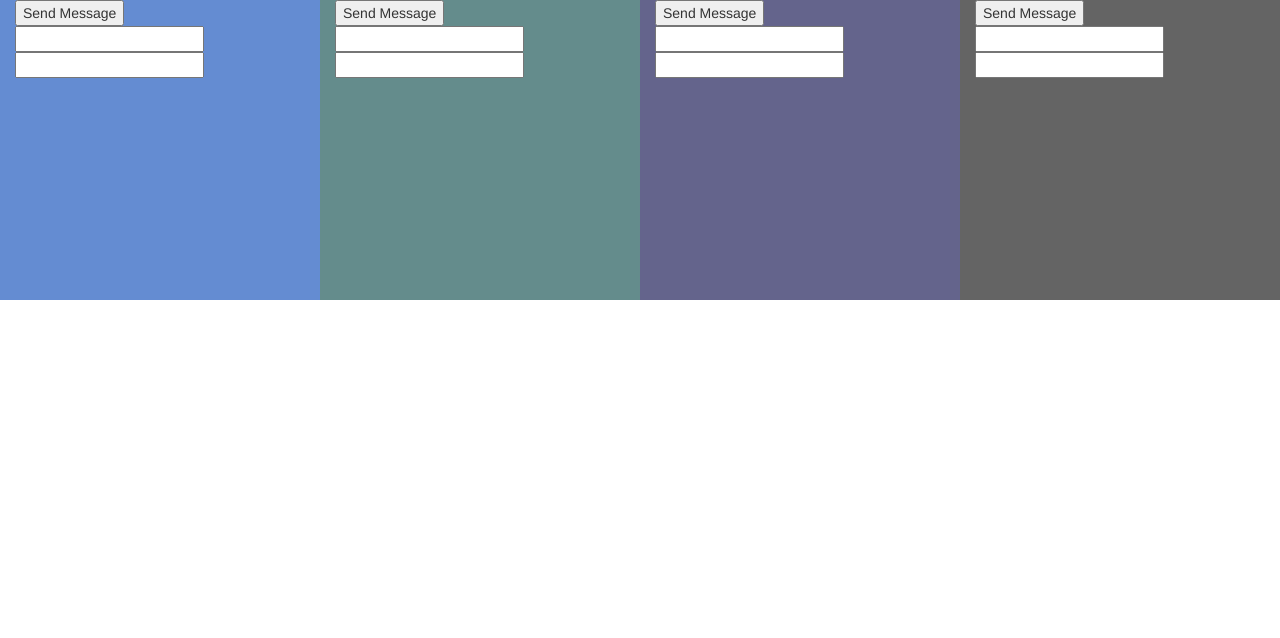
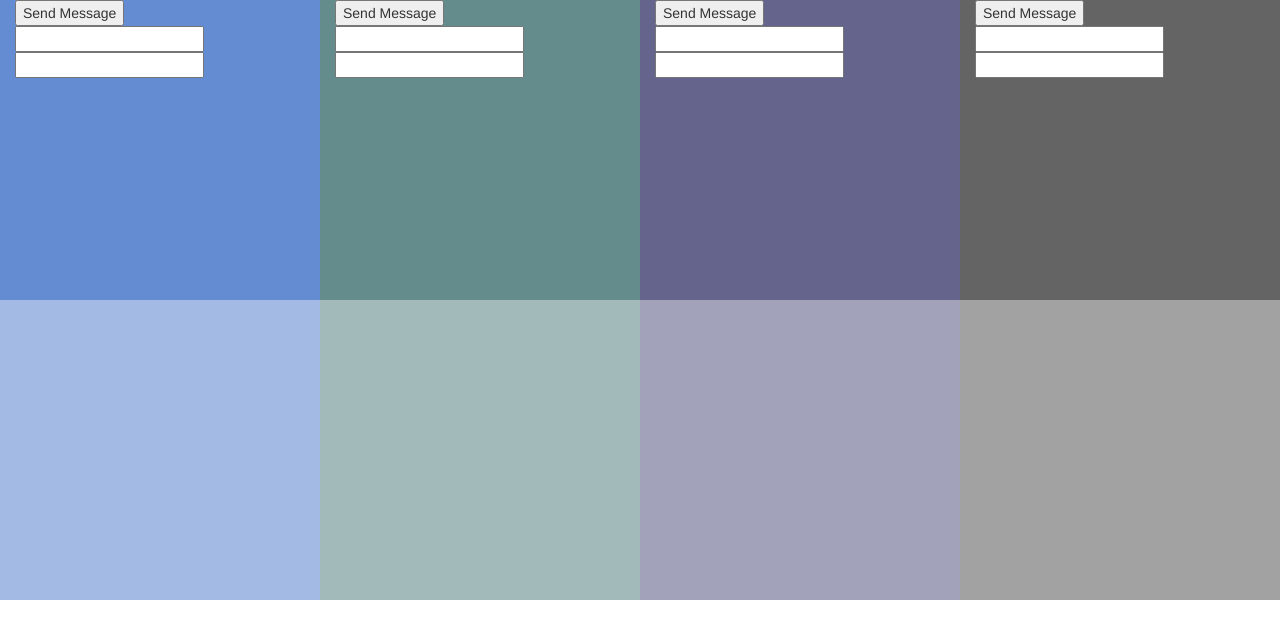
Before and after one commit to markrivasrobertson/phaseOneGame, a plain HTML site: page index.html in a window 1280 px wide. Drawn offline with nearby package versions, Linux system fonts and the light colour scheme.

Commit message:
Added DOM manipulation to print messages in the message receptacles

```diff
--- a/index.html
+++ b/index.html
@@ -61,6 +61,12 @@
         </form> -->
       </div>
     </div>
+    <div class="messagesContainer col-md-12">
+      <div class="col-md-3 playerOneMessages messages" id="player1Messages"></div>
+      <div class="col-md-3 playerTwoMessages messages" id="player2Messages"></div>
+      <div class="col-md-3 playerThreeMessages messages" id="player3Messages"></div>
+      <div class="col-md-3 playerFourMessages messages" id="player4Messages"></div>
+    </div>
     <script type="text/javascript" src="message.js"></script>
     <script type="text/javascript" src="player.js"></script>
     <script type="text/javascript" src="index.js"></script>
--- a/index.js
+++ b/index.js
@@ -10,6 +10,15 @@ function setup() {
 }
 setup();
 
+function printMessage(num, rec, mes) {
+  const location = document.getElementById(`player${rec}Messages`);
+  console.log(location);
+  const newMessage = document.createElement('div');
+  console.log(newMessage);
+  newMessage.innerHTML = `Player ${num} said '${mes}'`;
+  location.prepend(newMessage);
+}
+
 function handleMessage(num) {
   // console.log(`handle message fired for player ${num}`);
   const recipientSource = document.getElementById(`recipient${num}`);
@@ -18,7 +27,8 @@ function handleMessage(num) {
   const message = messageSource.value;
   players[num-1].sendMessage(recipient, message);
   messageSource.value = '';
-  console.log(messageSource.value);
+  // console.log(messageSource.value);
   recipientSource.value = '';
-  console.log(recipientSource.value);
+  // console.log(recipientSource.value);
+  printMessage(num, recipient, message);
 }
--- a/styles.css
+++ b/styles.css
@@ -1,7 +1,7 @@
-.playersContainer {
+.playersContainer, .messagesContainer {
   padding: 0;
 }
-.player {
+.player, .messages {
   height: 300px;
 }
 .playerOne {
@@ -16,3 +16,15 @@
 .playerFour {
   background-color: rgb(100, 100, 100);
 }
+.playerOneMessages {
+  background-color: rgba(100, 140, 210, .6);
+}
+.playerTwoMessages {
+  background-color: rgba(100, 140, 140, .6);
+}
+.playerThreeMessages {
+  background-color: rgba(100, 100, 140, .6);
+}
+.playerFourMessages {
+  background-color: rgba(100, 100, 100, .6);
+}
```
